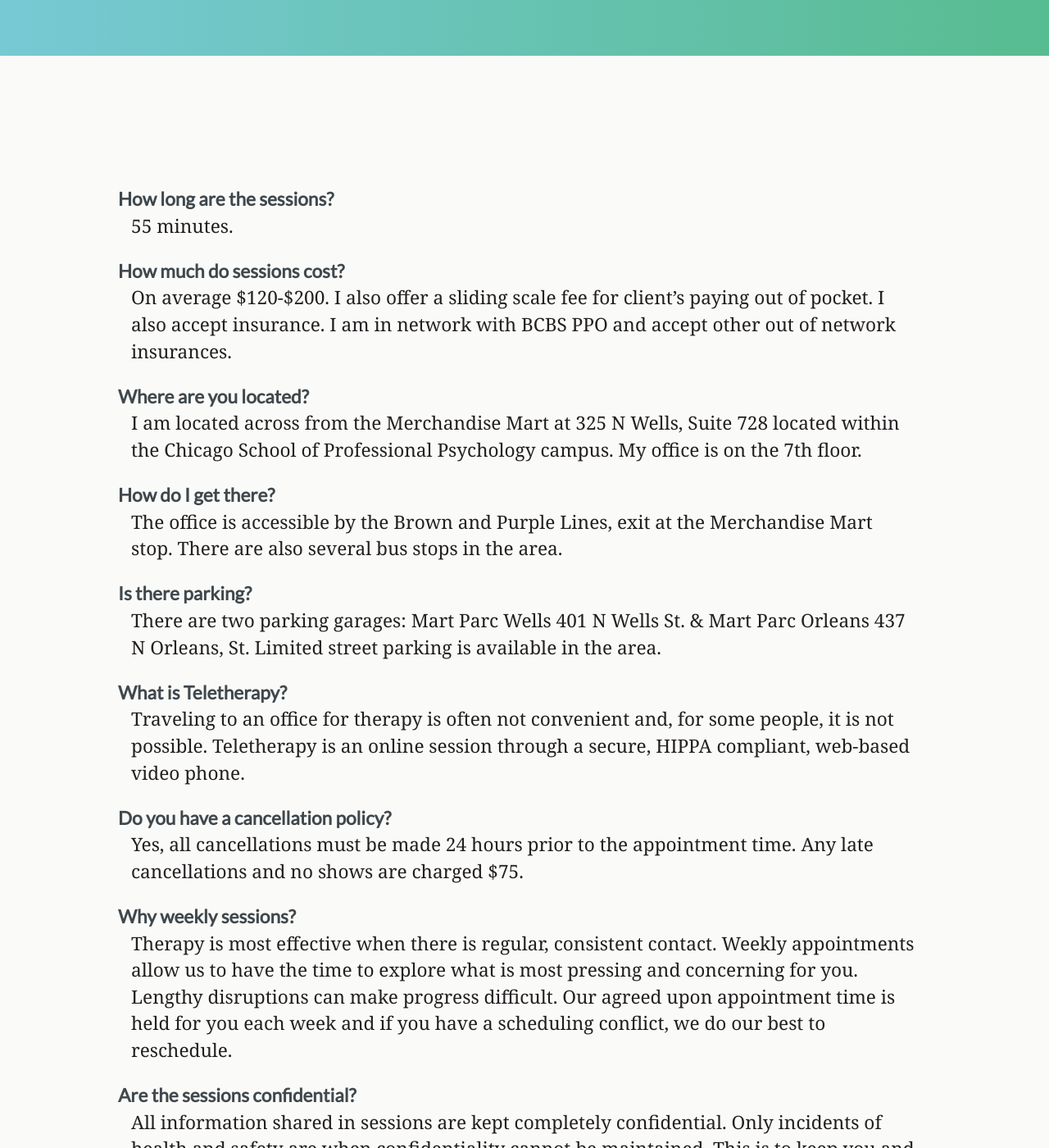
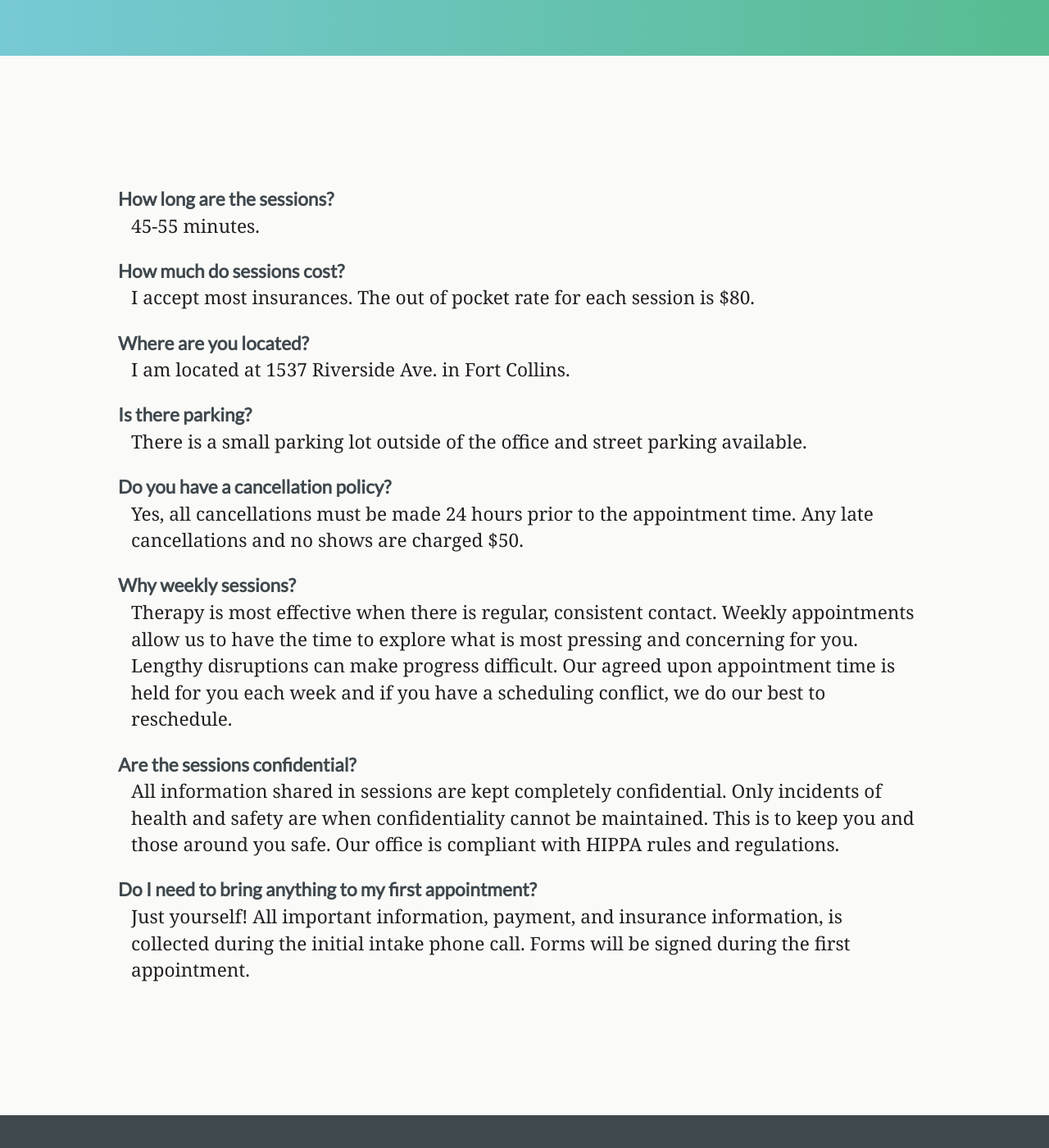
Before and after one commit to billHinderman/steph-jekyll, a Jekyll site: the page built from faq.md, in a window 1280 px wide and 1400 px high, scrolled down 306 px. Shown: the whole window at 82% size. Built offline with Jekyll 4.4.1, drawn with Linux system fonts in a browser that asks for light colours; some web fonts are replaced; some of the changed text lies outside the part shown.

Commit message:
Fort collins update

```diff
--- a/_includes/footer.html
+++ b/_includes/footer.html
@@ -1,7 +1,7 @@
 <footer role="contentinfo" class="site-footer">
   <div class="wrapper">
     <div>Dr. Stephanie Bagwell, Psy.D.</div>
-    <div class="color-cotton">773-800-9447</div>
-    <address class="color-cotton">325 N Wells, Suite 728 Chicago, IL 60654</address>
+    <div class="color-cotton">720-507-7686</div>
+    <address class="color-cotton">1537 Riverside Ave. Fort Collins, CO 80524</address>
   </div>
 </footer>
--- a/faq.md
+++ b/faq.md
@@ -7,30 +7,23 @@ permalink: /faq/
 
 ### How long are the sessions?
 
-55 minutes.
+45-55 minutes.
 
 ### How much do sessions cost?
 
-On average $120-$200. I also offer a sliding scale fee for client’s paying out of pocket. I also accept insurance. I am in network with BCBS PPO and accept other out of network insurances.
+I accept most insurances. The out of pocket rate for each session is $80.
 
 ### Where are you located?
 
-I am located across from the Merchandise Mart at 325 N Wells, Suite 728 located within the Chicago School of Professional Psychology campus. My office is on the 7th floor.
-
-### How do I get there?
-
-The office is accessible by the Brown and Purple Lines, exit at the Merchandise Mart stop. There are also several bus stops in the area.
+I am located at 1537 Riverside Ave. in Fort Collins.
 
 ### Is there parking?
 
-There are two parking garages: Mart Parc Wells 401 N Wells St. & Mart Parc Orleans 437 N Orleans, St. Limited street parking is available in the area.
-
-### What is Teletherapy?
-Traveling to an office for therapy is often not convenient and, for some people, it is not possible. Teletherapy is an online session through a secure, HIPPA compliant, web-based video phone.
+There is a small parking lot outside of the office and street parking available.
 
 ### Do you have a cancellation policy?
 
-Yes, all cancellations must be made 24 hours prior to the appointment time. Any late cancellations and no shows are charged $75.
+Yes, all cancellations must be made 24 hours prior to the appointment time. Any late cancellations and no shows are charged $50.
 
 ### Why weekly sessions?
 
--- a/index.html
+++ b/index.html
@@ -32,11 +32,7 @@ layout: home
 
       <div class="about-content push-in col-full col-2-3-m-l">
         <p>
-          Dr. Stephanie Bagwell is a licensed clinical psychologist who has experience working with adults, children, adolescents, and parents. Dr. Bagwell received her Psy.D. at the Adler School of Professional Psychology. Her experience includes working with anxiety, depression, attention/focus issues, motivation, trauma, life transitions, relationships, stress management, family system issues, and substance abuse. Using a relational and solution-focused approach, Dr. Bagwell provides support and strategies individualized for your needs.  Dr. Bagwell is on the Adjunct Faculty at Adler University where she teaches Adlerian theory and assessment.
-        </p>
-
-        <p>
-          She is also an Associate Director of Training for the Chicago School of Professional Psychology. She has worked in a broad range of settings including community based, inpatient, outpatient hospitals and residential substance abuse treatment.
+          Dr. Stephanie Bagwell is a licensed clinical psychologist who has experience working with adults, children, adolescents, and parents. Dr. Bagwell received her Psy.D. at the Adler School of Professional Psychology. Her experience includes working with anxiety, depression, attention/focus issues, motivation, trauma, life transitions, relationships, stress management, family system issues, and substance abuse. Using a relational and solution-focused approach, Dr. Bagwell provides support and strategies individualized for your needs. Dr. Bagwell has worked in a broad range of settings including community based, inpatient, outpatient hospitals and residential substance abuse treatment.
         </p>
       </div>
     </div>
```
Also changed, not shown: getting_started.md (+4 -4 lines).
